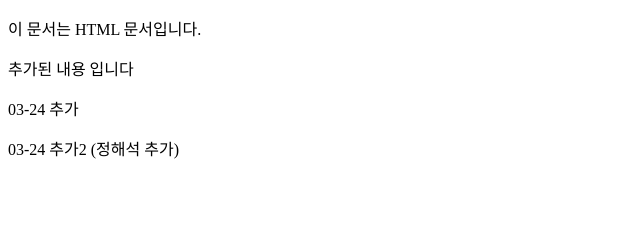
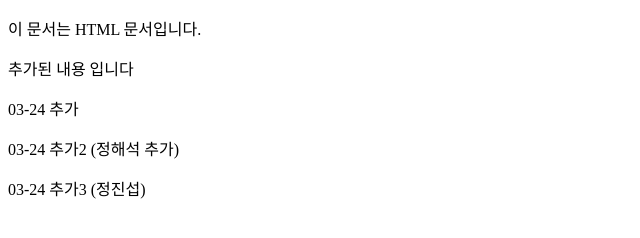
Before and after one commit to shanks99/first-project, a plain HTML site: page index.html in a window 1280 px wide. Shown: the whole page, without its empty margins (0-640 px from the left). Drawn offline with Linux system fonts and the light colour scheme.

Commit message:
pull 이후 push

```diff
--- a/index.html
+++ b/index.html
@@ -10,6 +10,6 @@
     <p>추가된 내용 입니다</p>
     <p>03-24 추가</p>
     <p>03-24 추가2 (정해석 추가)</p>
-
+    <p>03-24 추가3 (정진섭)</p>
 </body>
 </html>
```
